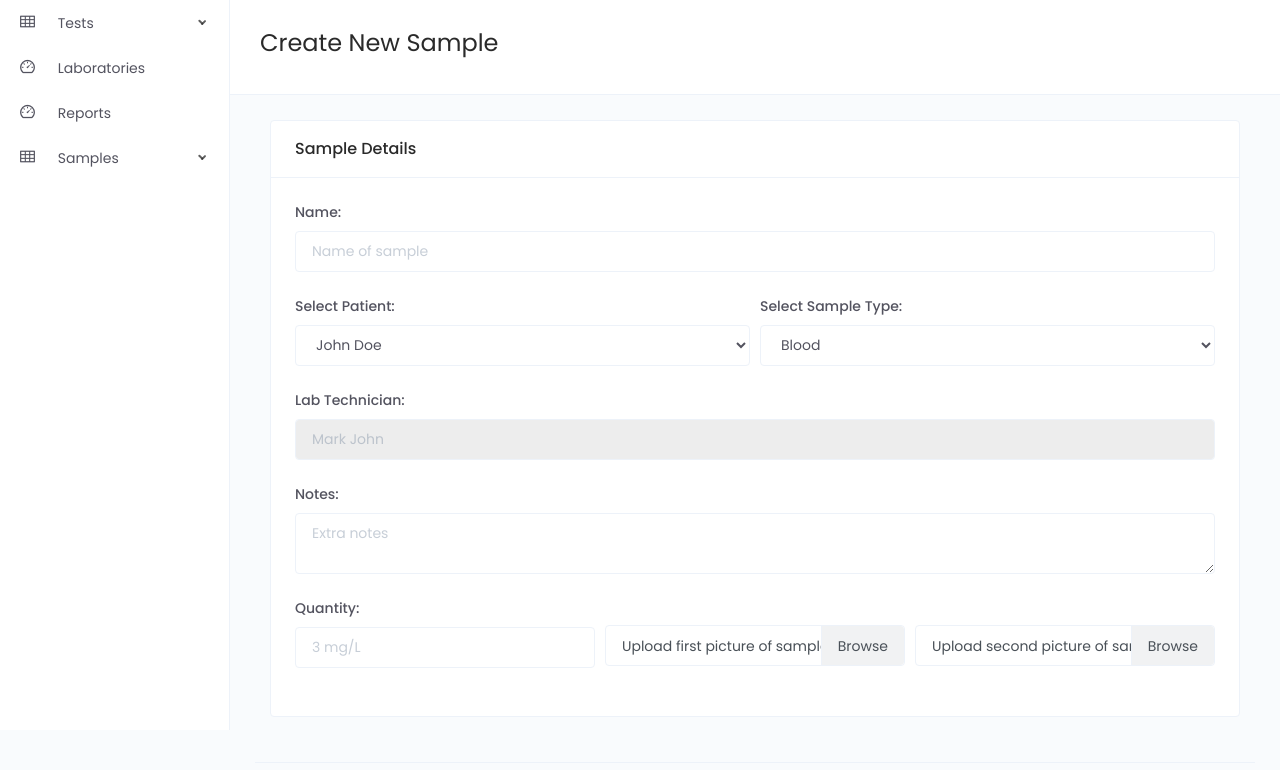
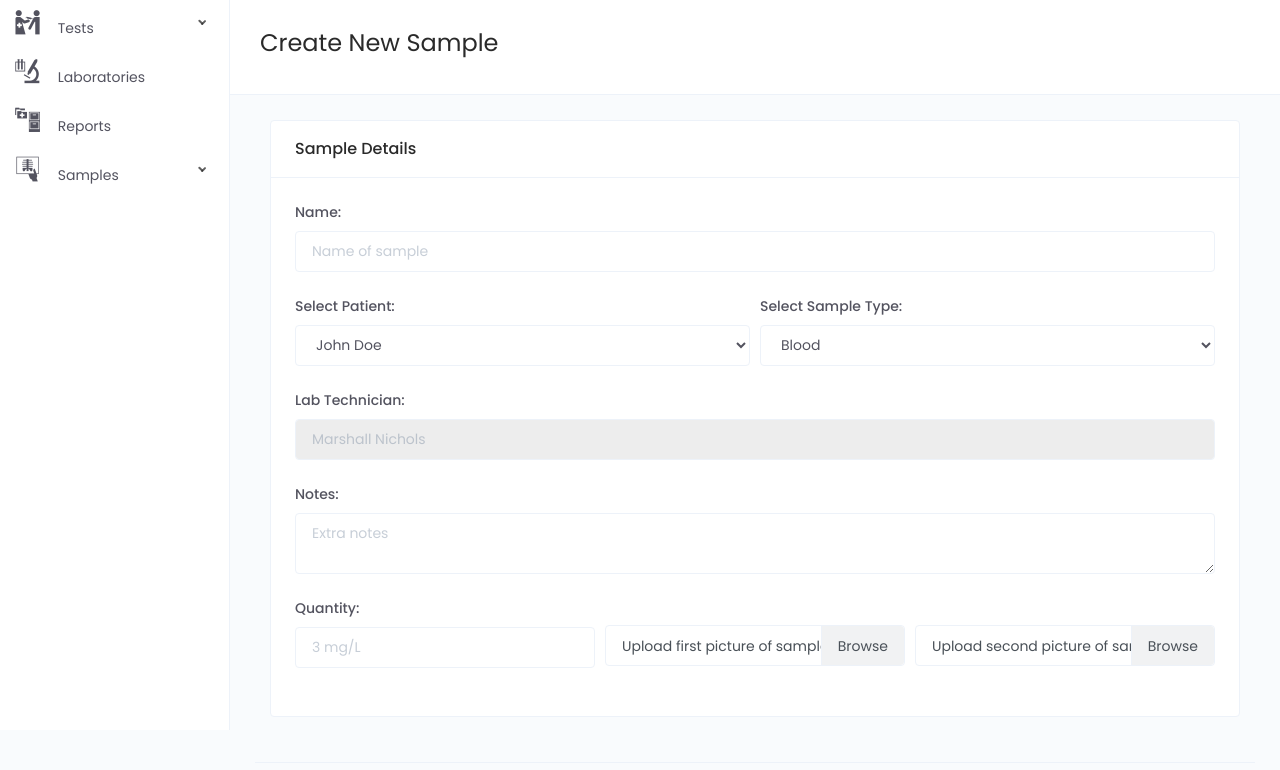
Before and after one commit to Kolaposki/LIMS, a Django app: page /new-sample/ in a window 1280 px wide. Shown: the part 70-840 px from the top of the page. Run offline with Django 3.2, Linux system fonts and the light colour scheme; a user stored in the database is signed in; parts of the project's set-up code (start-up, migrations or seed data) failed here and were passed over; some libraries are stand-ins or nearby versions; some web fonts are replaced.

Commit message:
:sparkles: :hammer: Refactor templates

```diff
--- a/templates/base.html
+++ b/templates/base.html
@@ -16,6 +16,7 @@
 
     <!-- Core css -->
     <link href="{% static 'css/app.min.css' %}" rel="stylesheet"/>
+    <link href="{% static 'css/wfmi-style.css' %}" rel="stylesheet"/>
     {% block styles %}{% endblock styles %}
 
 </head>
--- a/templates/new-sample.html
+++ b/templates/new-sample.html
@@ -48,7 +48,7 @@
                                 <div class="form-group col-md-12">
                                     <label class="font-weight-semibold" for="">Lab Technician:</label>
                                     <input type="text" class="form-control" id="Technician"
-                                           placeholder="Mark John" disabled="disabled">
+                                           placeholder="Marshall Nichols" disabled="disabled">
                                 </div>
 
 
--- a/templates/new-test.html
+++ b/templates/new-test.html
@@ -40,7 +40,7 @@
                                 <div class="form-group col-md-12">
                                     <label class="font-weight-semibold" for="">Lab Technician:</label>
                                     <input type="text" class="form-control" id="Technician"
-                                           placeholder="Mark John" disabled="disabled">
+                                           placeholder="Marshall Nichols" disabled="disabled">
                                 </div>
 
                             </div>
--- a/templates/partials/_header.html
+++ b/templates/partials/_header.html
@@ -51,16 +51,7 @@
                             </div>
                         </div>
                     </div>
-                    <a href="javascript:void(0);" class="dropdown-item d-block p-h-15 p-v-10">
-                        <div class="d-flex align-items-center justify-content-between">
-                            <div>
-                                <i class="anticon opacity-04 font-size-16 anticon-user"></i>
-                                <span class="m-l-10">Edit Profile</span>
-                            </div>
-                            <i class="anticon font-size-10 anticon-right"></i>
-                        </div>
-                    </a>
-                    <a href="javascript:void(0);" class="dropdown-item d-block p-h-15 p-v-10">
+                    <a href="{% url 'user_settings' %}" class="dropdown-item d-block p-h-15 p-v-10">
                         <div class="d-flex align-items-center justify-content-between">
                             <div>
                                 <i class="anticon opacity-04 font-size-16 anticon-lock"></i>
--- a/templates/partials/_side_nav.html
+++ b/templates/partials/_side_nav.html
@@ -7,13 +7,15 @@
             <li class="nav-item dropdown">
                 <a class="dropdown-toggle" href="javascript:void(0);">
                                 <span class="icon-holder">
-                                    <i class="anticon anticon-table"></i>
+                                    <i class="medical-icon-i-immunizations" style="font-size: 25px;"></i>
                                 </span>
                     <span class="title">Tests</span>
+
                     <span class="arrow">
                                     <i class="arrow-icon"></i>
                                 </span>
                 </a>
+
                 <ul class="dropdown-menu">
                     <li>
                         <a href="{% url 'all_tests' %}">All Tests</a>
@@ -30,7 +32,7 @@
             <li class="nav-item dropdown">
                 <a href="{% url 'laboratories' %}">
                                 <span class="icon-holder">
-                                    <i class="anticon anticon-dashboard"></i>
+                                    <i class="medical-icon-i-laboratory" style="font-size: 25px;"></i>
                                 </span>
                     <span class="title">Laboratories</span>
                 </a>
@@ -39,7 +41,7 @@
             <li class="nav-item dropdown">
                 <a href="{% url 'all_reports' %}">
                                 <span class="icon-holder">
-                                    <i class="anticon anticon-dashboard"></i>
+                                    <i class="medical-icon-i-medical-records" style="font-size: 25px;"></i>
                                 </span>
                     <span class="title">Reports</span>
                 </a>
@@ -48,7 +50,7 @@
             <li class="nav-item dropdown">
                 <a class="dropdown-toggle" href="javascript:void(0);">
                                 <span class="icon-holder">
-                                    <i class="anticon anticon-table"></i>
+                                    <i class="medical-icon-i-imaging-root-category" style="font-size: 25px;"></i>
                                 </span>
                     <span class="title">Samples</span>
                     <span class="arrow">
--- a/templates/test-requests.html
+++ b/templates/test-requests.html
@@ -6,6 +6,8 @@
     <link href="{% static 'vendors/bootstrap-datepicker/bootstrap-datepicker.min.css' %}" rel="stylesheet"/>
 
 {% endblock styles %}
+
+{% block page_title %}Tests requests for technician{% endblock page_title %}
 
 {% block content %}
 
```
